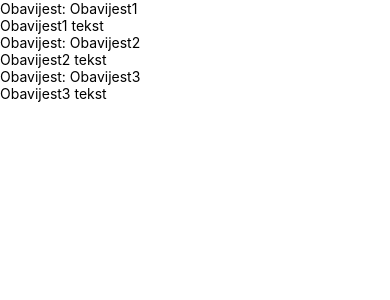
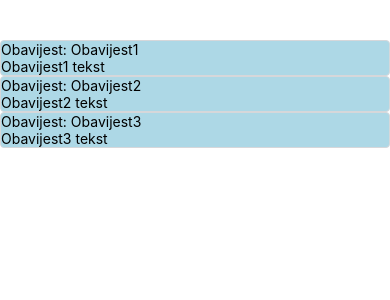
Before and after one commit to si-2019/SI-India-November-2019, a React Native app in the folder MobilnaAplikacija/: screen / in a window 390 px wide. Shown: the top 300 px of the page. Built offline with nearby package versions, Linux system fonts and the light colour scheme.

Commit message:
Dodan style

```diff
--- a/MobilnaAplikacija/App.js
+++ b/MobilnaAplikacija/App.js
@@ -4,10 +4,18 @@ import Obavijesti from './components/NewsFeed/Obavijesti';
 export default class App extends React.Component {
   render() {
     return (
+        <View style={styles.container}>
+           <Obavijesti id={1}/>
+        </View>
 
-        <Obavijesti id={1}/>
 
 
     );
   }
 }
+const styles = StyleSheet.create({
+  container: {
+      marginTop:40
+
+  },
+});
--- a/MobilnaAplikacija/components/NewsFeed/Obavijest.js
+++ b/MobilnaAplikacija/components/NewsFeed/Obavijest.js
@@ -4,7 +4,7 @@ import PropTypes from 'prop-types';
  class Obavijest extends Component {
   render() {
     return (
-      <View>
+      <View style={styles.container}>
           <Text>Obavijest: {this.props.naziv}</Text>
           <Text>{this.props.tekst}</Text>
       </View>
@@ -15,4 +15,14 @@ Obavijest.propTypes={
     naziv:PropTypes.string.isRequired,
     tekst:PropTypes.string.isRequired
 }
+const styles = StyleSheet.create({
+    container: {
+
+        borderRadius: 4,
+        borderWidth: 0.5,
+        borderColor: '#d6d7da',
+        backgroundColor: 'lightblue'
+
+    },
+  });
 export default Obavijest;
```
